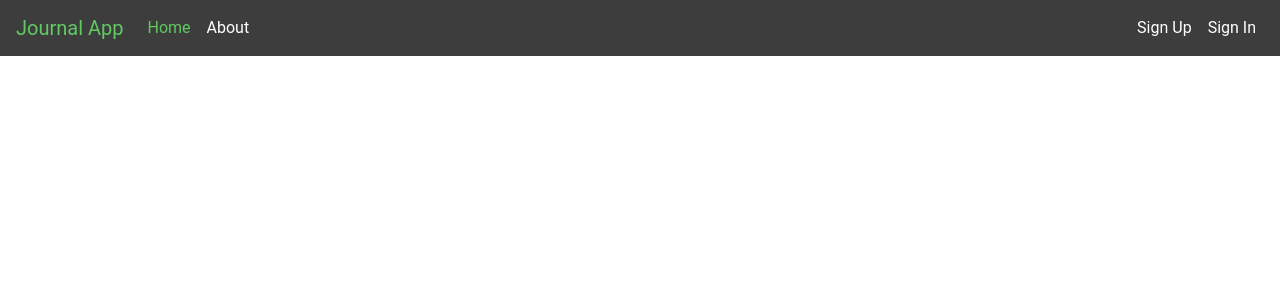
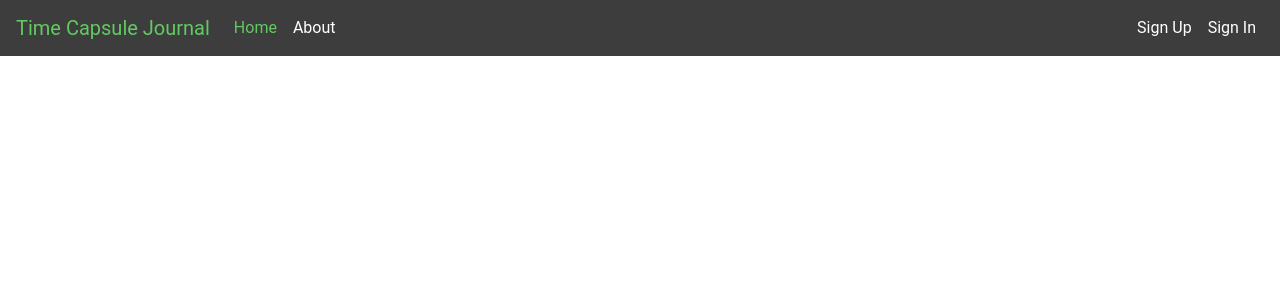
Before and after one commit to cjstein/journal-app, a Django app: page / in a window 1280 px wide. Shown: the top 300 px of the page. Run offline with Django 3.2, Linux system fonts and the light colour scheme; parts of the project's set-up code (start-up, migrations or seed data) failed here and were passed over; some libraries are stand-ins or nearby versions.

Commit message:
updated name to reflect domain

```diff
--- a/journal_app/templates/navbar.html
+++ b/journal_app/templates/navbar.html
@@ -4,7 +4,7 @@
         <button class="navbar-toggler navbar-toggler-right" type="button" data-toggle="collapse" data-target="#navbarSupportedContent" aria-controls="navbarSupportedContent" aria-expanded="false" aria-label="Toggle navigation">
           <i class="fas fa-bars" style="color:#61ca61; font-size:28px;"></i>
         </button>
-        <a class="navbar-brand" href="{% url 'home' %}">Journal App</a>
+        <a class="navbar-brand" href="{% url 'home' %}">Time Capsule Journal</a>
         <div class="collapse navbar-collapse" id="navbarSupportedContent">
             <ul class="navbar-nav mr-auto">
               {% url 'journal:entry_list' as active_url %}
--- a/journal_app/templates/navbar_new_user.html
+++ b/journal_app/templates/navbar_new_user.html
@@ -4,7 +4,7 @@
     <button class="navbar-toggler navbar-toggler-right" type="button" data-toggle="collapse" data-target="#navbarSupportedContent" aria-controls="navbarSupportedContent" aria-expanded="false" aria-label="Toggle navigation">
       <i class="fas fa-bars" style="color:#61ca61; font-size:28px;"></i>
     </button>
-    <a class="navbar-brand" href="{% url 'home' %}">Journal App</a>
+    <a class="navbar-brand" href="{% url 'home' %}">Time Capsule Journal</a>
     <div class="collapse navbar-collapse" id="navbarSupportedContent">
       <ul class="navbar-nav mr-auto">
         {% url 'home' as active_url %}
```
